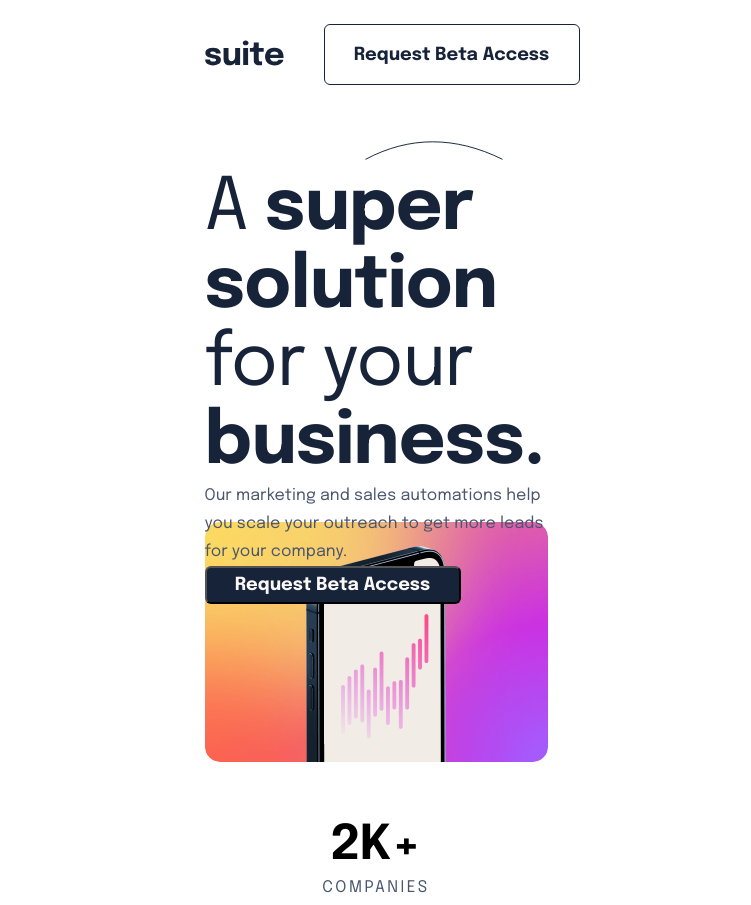
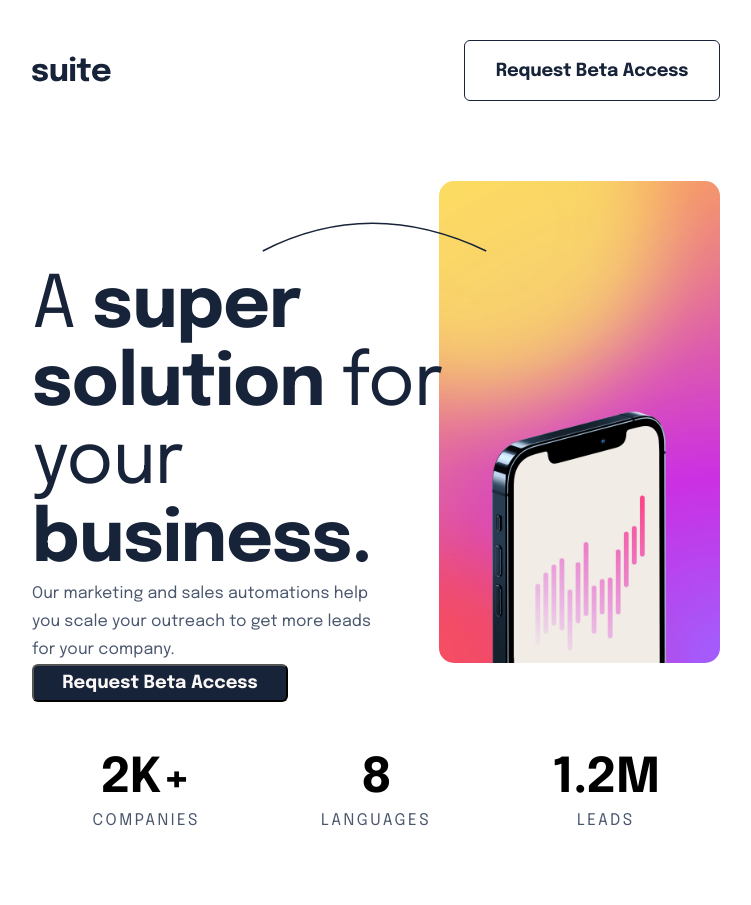
Before and after one commit to rubyeleanor/suite-landing-page, a plain HTML site: page index.html in a window 1280 px wide. Shown: the top 905 px of the page, without its empty margins (264-1015 px from the left). Drawn offline with Linux system fonts and the light colour scheme.

Commit message:
Tablet styling completed

```diff
--- a/app/scss/globals/_typography.scss
+++ b/app/scss/globals/_typography.scss
@@ -32,6 +32,12 @@ h1 {
   letter-spacing: rem(-0.5);
   color: var(--dark-blue);
 
+  @media screen and (min-width: 48rem) {
+    font-size: rem(56);
+    line-height: rem(64);
+    letter-spacing: rem(-0.8);
+  }
+
   @media screen and (min-width: 80rem) {
     font-size: rem(72);
     line-height: rem(78);
@@ -43,12 +49,7 @@ h2 {
   font-weight: 400;
   font-size: rem(48);
   line-height: rem(56);
-
-  @media screen and (min-width: 80rem) {
-    font-size: rem(48);
-    line-height: rem(56);
-    letter-spacing: rem(-0.5);
-  }
+  letter-spacing: rem(-0.5);
 }
 
 h3 {
@@ -88,6 +89,12 @@ p {
   letter-spacing: rem(0.1);
 }
 
+.hero-text {
+  @media screen and (min-width: 48rem) {
+    padding-right: 140px;
+  }
+}
+
 .stat p {
   text-transform: uppercase;
   letter-spacing: rem(2.5);
@@ -99,6 +106,10 @@ p {
   letter-spacing: rem(0.1);
   color: var(--cream);
   margin: 40px 16px;
+
+  @media screen and (min-width: 48rem) {
+    padding: 0 60px;
+  }
 }
 
 .copyright {
@@ -129,6 +140,16 @@ button {
   color: var(--dark-blue);
   width: rem(182);
   height: rem(48);
+  font-size: rem(14);
+  line-height: rem(24);
+  letter-spacing: rem(-0.15);
+
+  @media screen and (min-width: 48rem) {
+    width: rem(219);
+    height: rem(56);
+    font-size: rem(16);
+    line-height: rem(32);
+  }
 
   @media screen and (min-width: 80rem) {
     width: rem(256);
--- a/app/scss/styles.scss
+++ b/app/scss/styles.scss
@@ -12,6 +12,10 @@
 body {
   margin: auto;
   max-width: rem(375);
+
+  @media screen and (min-width: 48rem) {
+    max-width: rem(768);
+  }
 }
 
 header nav {
@@ -19,11 +23,30 @@ header nav {
   display: flex;
   justify-content: space-between;
   align-items: center;
-  margin: 24px 16px 56px;
+  padding: 24px 16px 56px;
+
+  @media screen and (min-width: 48rem) {
+    padding: 40px 40px 80px;
+  }
 }
 
 .hero {
   margin: 0 16px;
+
+  @media screen and (min-width: 48rem) {
+    margin: 0;
+  }
+}
+
+.hero-cont {
+  @media screen and (min-width: 48rem) {
+    display: flex;
+    align-items: center;
+    position: relative;
+    height: rem(482);
+    margin: 0 40px 88px;
+    margin-bottom: 88px;
+  }
 }
 
 .hero-main {
@@ -31,12 +54,22 @@ header nav {
   display: flex;
   flex-direction: column;
   justify-content: space-between;
+
+  @media screen and (min-width: 48rem) {
+    width: rem(500);
+    height: rem(400);
+  }
 }
 
 .curve1 {
   width: 40%;
   margin-right: 45px;
   margin-bottom: 10px;
+
+  @media screen and (min-width: 48rem) {
+    width: 45%;
+    margin-bottom: 16px;
+  }
 }
 
 .curve-cont {
@@ -53,6 +86,16 @@ header nav {
   margin-bottom: 56px;
   background-image: url("../../assets/image-hero-landscape@2x.png");
   background-size: cover;
+
+  @media screen and (min-width: 48rem) {
+    position: absolute;
+    right: 0;
+    margin: 0;
+    z-index: -1;
+    width: rem(281);
+    height: rem(482);
+    background-image: url("../../assets/image-hero-portrait@2x.png");
+  }
 }
 
 .stats-cont {
@@ -60,11 +103,20 @@ header nav {
   flex-direction: column;
   align-items: center;
   margin-bottom: 56px;
+  @media screen and (min-width: 48rem) {
+    flex-direction: row;
+    justify-content: space-around;
+    margin: 0 40px 90px;
+  }
 }
 
 .stat {
   margin-bottom: rem(32);
   text-align: center;
+
+  @media screen and (min-width: 48rem) {
+    margin-bottom: 0;
+  }
 }
 
 .stat:last-of-type {
@@ -74,6 +126,11 @@ header nav {
 .testimonial {
   position: relative;
   height: rem(930);
+
+  @media screen and (min-width: 48rem) {
+    height: rem(400); //change height to change overlap of footer
+    margin: 0 40px;
+  }
 }
 
 .t-images {
@@ -121,6 +178,11 @@ footer {
   flex-direction: column;
   justify-content: space-between;
   align-items: center;
+
+  @media screen and (min-width: 48rem) {
+    flex-direction: row;
+    padding: 535px 40px 72px;
+  }
 }
 
 .footer-logo {
--- a/index.html
+++ b/index.html
@@ -28,6 +28,7 @@
     </header>
     <main>
       <section class="hero">
+        <div class="hero-cont">
           <div class="hero-main">
             <div class="title">
               <div class="curve-cont">
@@ -42,14 +43,15 @@
                 <span class="bold">business.</span>
               </h1>
             </div>
-          <p>
-            Our marketing and sales automations help you scale your outreach to
-            get more leads for your company.
+            <p class="hero-text">
+              Our marketing and sales automations help you scale your outreach
+              to get more leads for your company.
             </p>
             <button class="btn-dark">Request Beta Access</button>
           </div>
 
           <div class="phone-img"></div>
+        </div>
 
         <div class="stats-cont">
           <div class="stat">
```
Also changed, not shown: dist/styles.css, 1 other file. Lines whose indentation alone changed are shown as unchanged.
